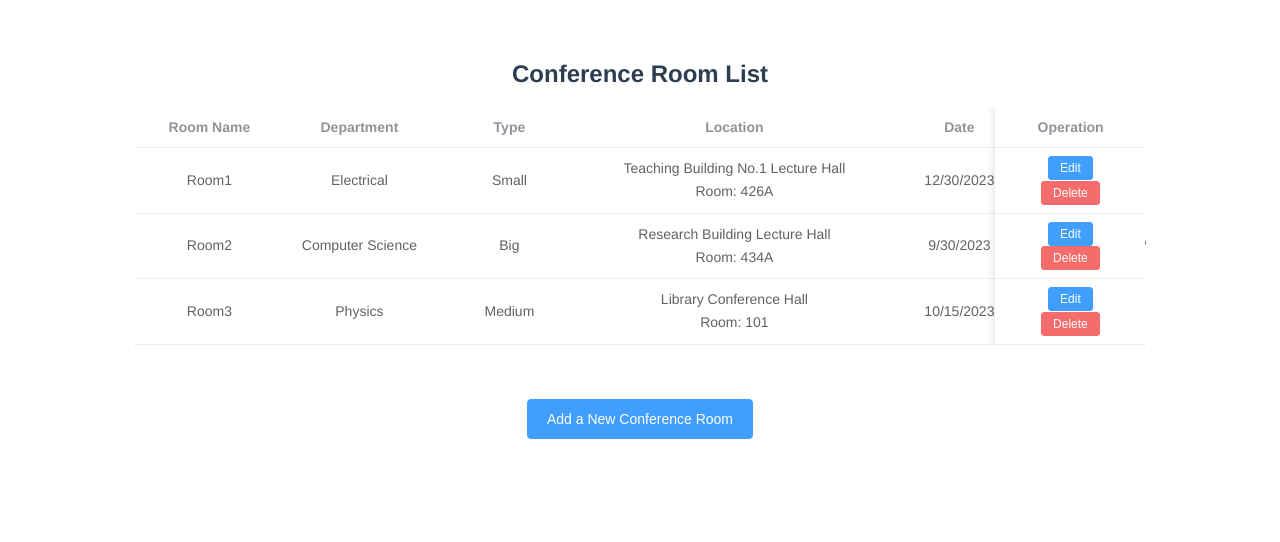
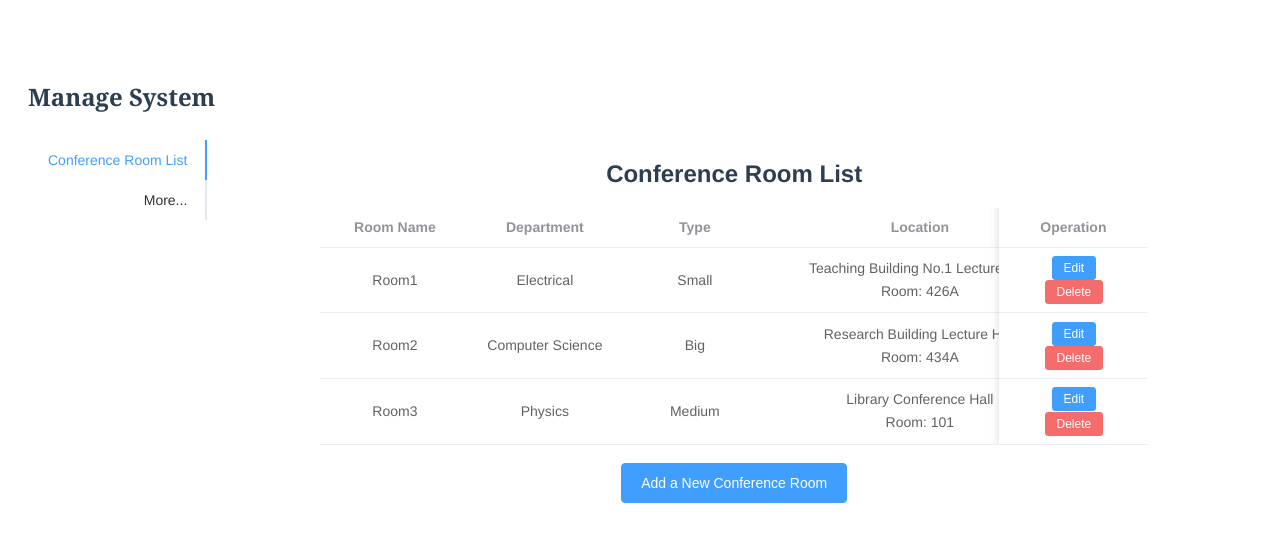
Before and after one commit to DeerInForestovo/OOAD-Assignment, a Vue app in the folder Assignment1/conference-room/: page / in a window 1280 px wide. Shown: the top 542 px of the page. Built offline with nearby package versions, Linux system fonts and the light colour scheme.

Commit message:
Finished decoration

```diff
--- a/Assignment1/conference-room/src/components/ConferenceRooomTable.vue
+++ b/Assignment1/conference-room/src/components/ConferenceRooomTable.vue
@@ -1,5 +1,28 @@
 <template>
-  <div>
+
+  <el-container>
+
+    <el-header class="header">
+
+      <el-row>
+        <el-col :span="12" align="left">
+          <h1>Manage System</h1>
+        </el-col>
+      </el-row>
+
+
+    </el-header>
+
+    <el-container>
+      <el-main>
+
+        <el-row>
+          <el-col :span="24">
+
+            <el-tabs :tab-position="'left'" class="tab-root">
+              <el-tab-pane label="Conference Room List">
+
+            <div>
     <h2 id="a">Conference Room List</h2>
 
 <!--    Back to top    -->
@@ -13,6 +36,7 @@
         style="width: 80%;;margin: 0 auto;"
         :header-cell-style="{'text-align':'center'}"
         :cell-style="{'text-align':'center'}"
+        max-height="440"
     >
 
       <el-table-column prop="RoomName" label="Room Name" width="150"/>
@@ -68,8 +92,6 @@
 
 <!--    Add a New Conference Room Button    -->
 
-    <br>
-    <br>
     <br>
 
     <el-button type="primary" size="large" @click="createNewRoom">
@@ -166,12 +188,24 @@
     </el-dialog>
 
   </div>
+
+              </el-tab-pane>
+              <el-tab-pane label="More...">Nothing yet</el-tab-pane>
+            </el-tabs>
+
+          </el-col>
+        </el-row>
+
+      </el-main>
+    </el-container>
+
+  </el-container>
+
 </template>
 
 
 <script>
 import {ElMessageBox, ElNotification} from "element-plus";
-
 
 export default {
   name: 'ConferenceRoomTable',
@@ -206,17 +240,6 @@ export default {
       callback();
     };
 
-    // const maxDurationValidator = (rule, value, callback) => {
-    //   const re = /^[0-9]*$/;
-    //   if(!value) {
-    //     return callback(new Error('Please input max duration.'));
-    //   }
-    //   if(!re.test(value)) {
-    //     return callback(new Error('Max duration should be a number.'));
-    //   }
-    //   callback();
-    // };
-
     const roomValidator = (rule, value, callback) => {
       const re = /^[1-9][0-9]{0,3}[ABC]?$/;
       if(!value) {
@@ -238,8 +261,8 @@ export default {
           Room: "426A",
           Date: (new Date()).setFullYear(2023,11,30),
           TimeRange: [
-              (new Date()).setHours(8, 0, 0),
-              (new Date()).setHours(10, 0, 0),
+            (new Date()).setHours(8, 0, 0),
+            (new Date()).setHours(10, 0, 0),
           ],
           MaxDuration: 2,
         },
@@ -300,8 +323,6 @@ export default {
         MaxDuration: [
           {required: true, message: "Please input the max duration."},
           {type: 'number', message: "The max duration should be a number."},
-          // {validator: maxDurationValidator, trigger: 'blur'},
-          // {required: true, trigger: true},
         ],
       },
       buildingOptions: [
@@ -406,4 +427,8 @@ export default {
 
 <style scoped>
 
+.header {
+  font-family: Cambria, serif;
+}
+
 </style>
```
